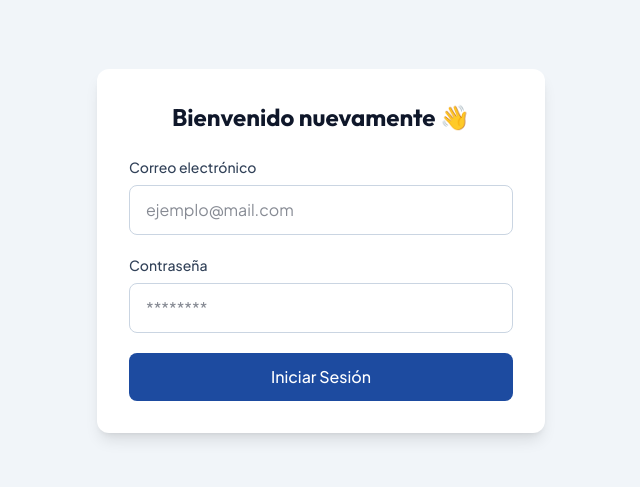
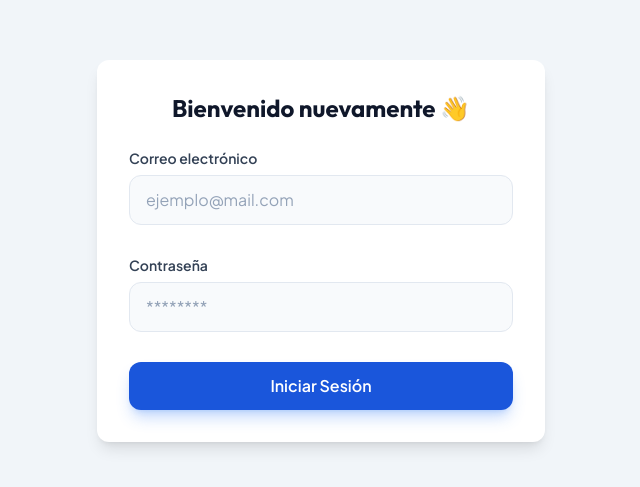
Before and after one commit to LautaroLeall/StudyMatch-Front, a React (Vite) app: page /login in a window 1280 px wide. Shown: the part 149-636 px from the top of the page, without its empty margins (319-959 px from the left). Built offline with nearby package versions, Linux system fonts and the light colour scheme.

Commit message:
component/ui button and input (reutilizables) and .css

```diff
--- a/src/components/ui/Button.jsx
+++ b/src/components/ui/Button.jsx
@@ -1,3 +1,5 @@
+import '../../styles/Button.css';
+
 function Button({
     children,
     type = "button",
@@ -10,22 +12,7 @@ function Button({
             type={type}
             onClick={onClick}
             disabled={disabled}
-            className={`
-                w-full
-                bg-[#1D4BA0]
-                hover:bg-[#163D84]
-                text-white
-                font-medium
-                py-3
-                px-4
-                rounded-lg
-                transition-all
-                duration-300
-                cursor-pointer
-                disabled:opacity-50
-                disabled:cursor-not-allowed
-                ${className}
-            `}
+            className={`btn-primary ${className}`}
         >
             {children}
         </button>
--- a/src/components/ui/Input.jsx
+++ b/src/components/ui/Input.jsx
@@ -1,3 +1,5 @@
+import '../../styles/Input.css';
+
 function Input({
     label,
     type = "text",
@@ -7,8 +9,8 @@ function Input({
     error,
 }) {
     return (
-        <div className="flex flex-col gap-2 w-full">
-            <label className="text-sm font-medium text-slate-700">
+        <div className="input-wrapper">
+            <label className="input-label">
                 {label}
             </label>
 
@@ -16,25 +18,15 @@ function Input({
                 type={type}
                 placeholder={placeholder}
                 {...(register ? register(name) : {})}
-                className={`
-                    w-full
-                    border
-                    rounded-lg
-                    px-4
-                    py-3
-                    outline-none
-                    transition-all
-                    ${error
-                        ? "border-red-500"
-                        : "border-slate-300 focus:border-[#1D4BA0]"
-                    }
-                `}
+                className={`input-field ${error ? 'input-field-error' : 'input-field-normal'}`}
             />
 
-            {error && (
-                <span className="text-red-500 text-sm">
+            {error ? (
+                <span className="input-error-text">
                     {error.message}
                 </span>
+            ) : (
+                <span className="input-error-placeholder"></span>
             )}
         </div>
     );
--- /dev/null
+++ b/src/styles/Button.css
@@ -0,0 +1,46 @@
+.btn-primary {
+    width: 100%;
+    padding: 0.75rem 1rem;
+    background-color: var(--color-primary);
+    color: white;
+    border-radius: 0.75rem;
+    font-weight: 600;
+    box-shadow: 0 10px 15px -3px rgba(59, 130, 246, 0.3), 0 4px 6px -4px rgba(59, 130, 246, 0.3);
+    transition: all 300ms ease-in-out;
+    outline: none;
+    display: flex;
+    align-items: center;
+    justify-content: center;
+    gap: 0.5rem;
+    cursor: pointer;
+    border: none;
+}
+
+.btn-primary:hover:not([aria-disabled="true"]) {
+    background-color: var(--color-secondary);
+    transform: translateY(-0.125rem);
+}
+
+.btn-primary:focus {
+    box-shadow: 0 0 0 4px rgba(59, 130, 246, 0.5);
+}
+
+.btn-primary[aria-disabled="true"] {
+    opacity: 0.7;
+    cursor: not-allowed;
+}
+
+.btn-icon {
+    width: 1rem;
+    height: 1rem;
+    animation: spin 1s linear infinite;
+}
+
+@keyframes spin {
+    from {
+        transform: rotate(0deg);
+    }
+    to {
+        transform: rotate(360deg);
+    }
+}
--- /dev/null
+++ b/src/styles/Input.css
@@ -0,0 +1,67 @@
+.input-wrapper {
+    display: flex;
+    flex-direction: column;
+    gap: 0.375rem;
+}
+
+.input-label {
+    font-size: 0.875rem;
+    font-weight: 600;
+    color: #334155;
+    transition: color 150ms ease;
+}
+
+.input-field-container {
+    position: relative;
+    display: flex;
+    align-items: center;
+}
+
+.input-field {
+    width: 100%;
+    padding: 0.75rem 1rem;
+    background-color: #f8fafc;
+    border: 1px solid #e2e8f0;
+    border-radius: 0.75rem;
+    color: #0f172a;
+    transition: all 300ms ease;
+    outline: none;
+}
+
+.input-field::placeholder {
+    color: #94a3b8;
+}
+
+.input-field:focus {
+    border-color: var(--color-primary);
+    box-shadow: 0 0 0 4px rgba(59, 130, 246, 0.15);
+    background-color: #ffffff;
+}
+
+.input-field:hover {
+    border-color: #cbd5e1;
+}
+
+/* Error variants */
+.input-field-error {
+    background-color: #fef2f2;
+    border-color: #ef4444;
+}
+
+.input-field-error:focus {
+    border-color: #ef4444;
+    box-shadow: 0 0 0 4px rgba(239, 68, 68, 0.15);
+}
+
+.input-error-text {
+    font-size: 0.75rem;
+    color: #ef4444;
+    font-weight: 500;
+    margin-top: 0.25rem;
+}
+
+.input-error-placeholder {
+    font-size: 0.75rem;
+    margin-top: 0.25rem;
+    visibility: hidden;
+}
```
